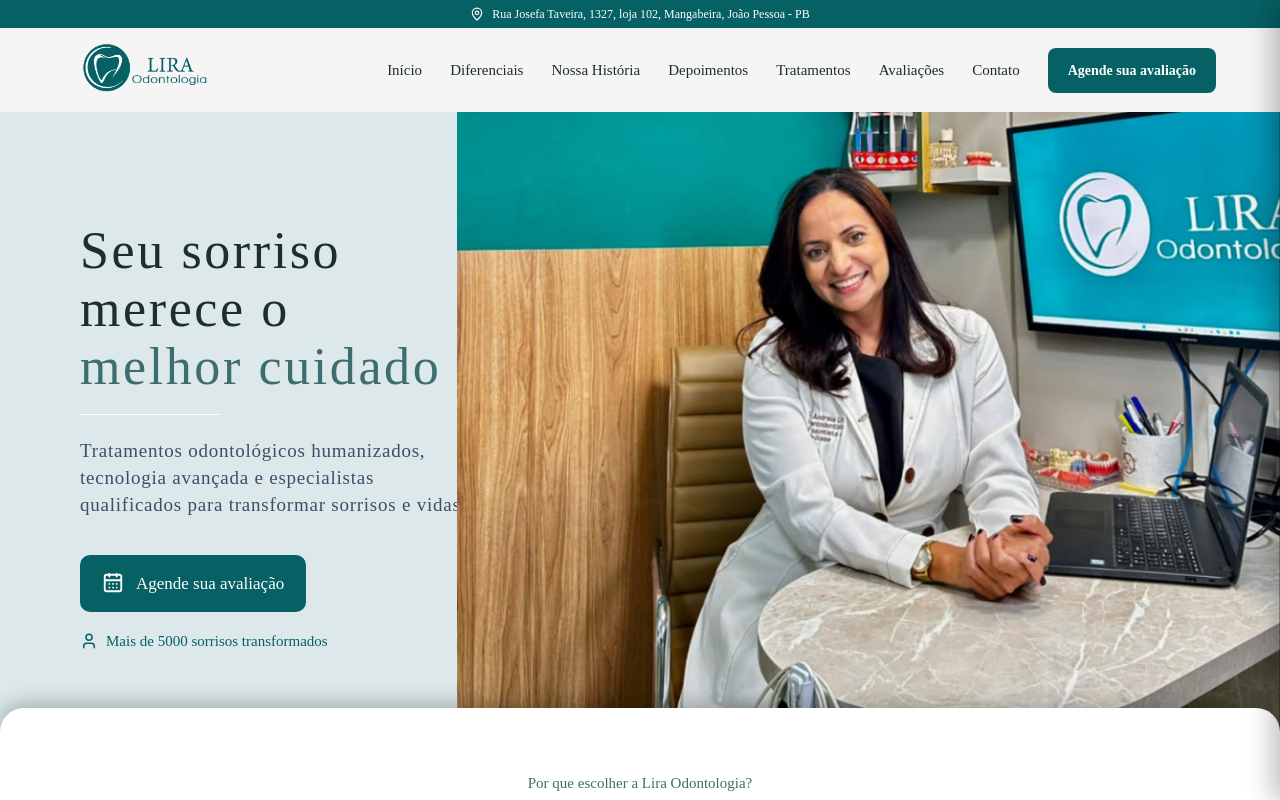
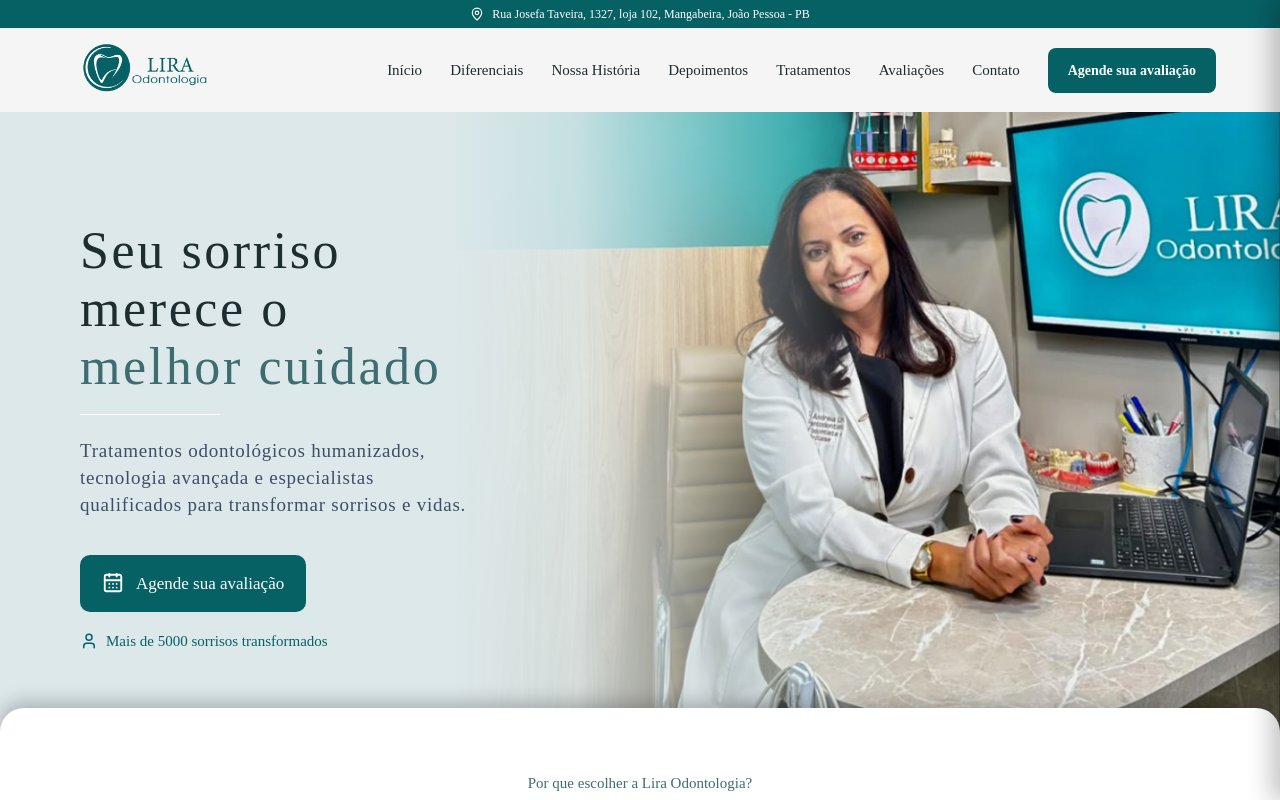
Before and after one commit to luizedureis/liraOdonto, a React (Vite) app: page / in a window 1280 px wide. Shown: the top 800 px of the page. Built offline with nearby package versions, Linux system fonts and the light colour scheme.

Commit message:
feat: update imagee from adnreia

```diff
--- a/src/components/Hero.jsx
+++ b/src/components/Hero.jsx
@@ -7,6 +7,7 @@ function Hero() {
     <section id="inicio" className="relative z-0 w-full h-[400px] md:h-[480px] lg:h-[620px] overflow-hidden bg-[#DCE8EA]">
 
       {/* Imagem da dentista */}
+      <div className="absolute inset-0 z-0 pointer-events-none">
   <img
     src={dentista}
     alt="Dentista"
@@ -14,16 +15,34 @@ function Hero() {
       absolute
       bottom-0
       right-0
-          z-0
-          h-full
+      h-[85%]
       w-auto
-          max-w-[62%]
+      max-w-none
       object-contain
       object-bottom
-          sm:z-20
-          sm:max-w-none
+
+      sm:h-[90%]
+      md:h-full
+      lg:h-full
     "
   />
+
+  {/* Gradiente para integrar a imagem ao fundo */}
+  <div
+    className="
+      absolute
+      inset-0
+      z-10
+      bg-gradient-to-r
+      from-[#DCE8EA]
+      from-[35%]
+      via-[#DCE8EA]/90
+      via-[45%]
+      to-transparent
+      to-[70%]
+    "
+  />
+</div>
 
       {/* Conteúdo superior */}
       <div
```
Lines whose indentation alone changed are shown as unchanged.
